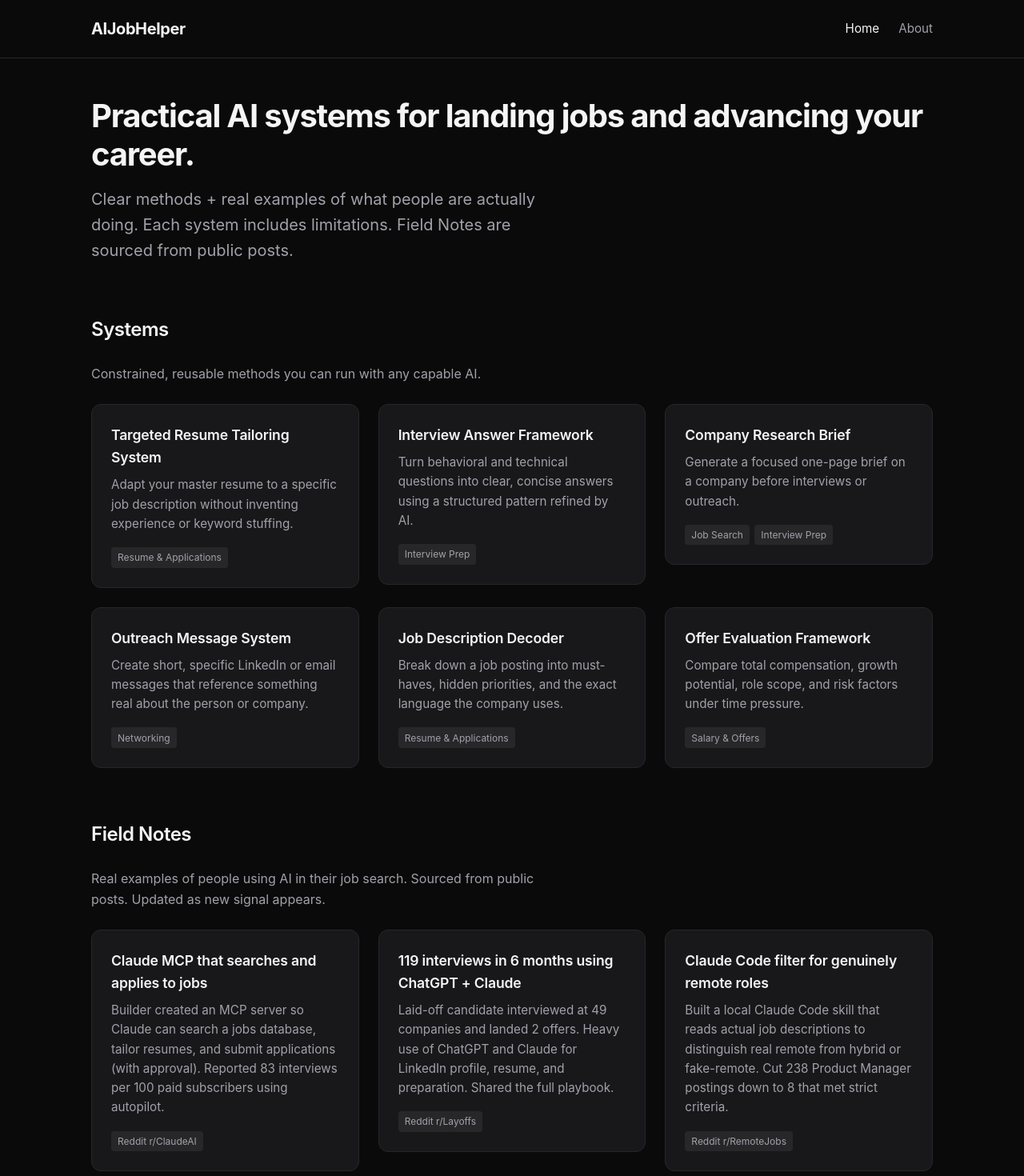
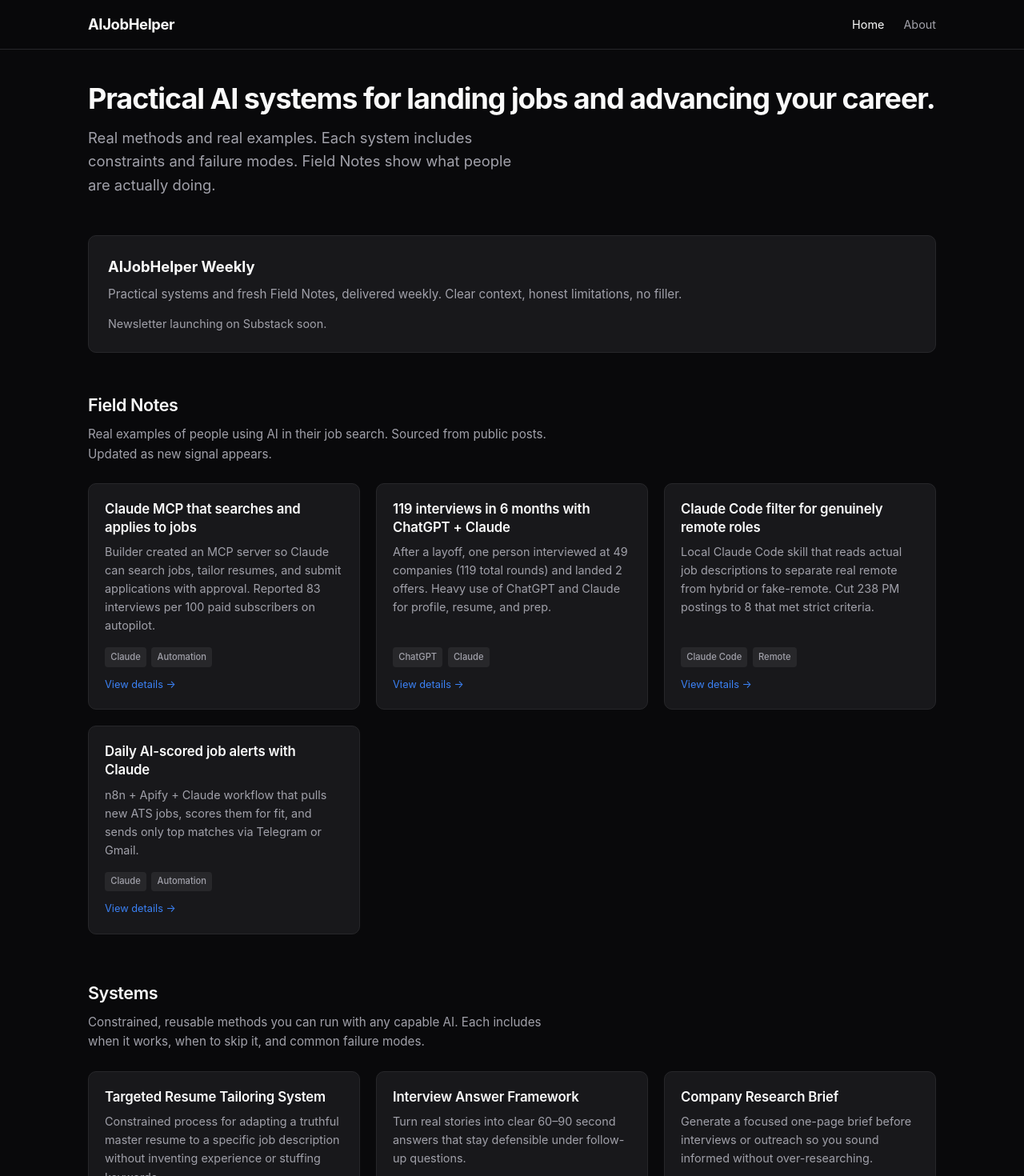
Before and after one commit to Labuscadora16/aijobhelper, a Next.js app: page / in a window 1280 px wide. Shown: the top 1470 px of the page at 80% size. Built offline with nearby package versions, Linux system fonts and the light colour scheme.

Commit message:
Full site revision: denser cards, clearer hierarchy, stronger real-use focus matching agentusecases.ai model

```diff
--- a/app/globals.css
+++ b/app/globals.css
@@ -1,10 +1,12 @@
 :root {
-  --bg: #0a0a0a;
-  --fg: #f5f5f5;
+  --bg: #09090b;
+  --fg: #fafafa;
   --muted: #a1a1aa;
   --border: #27272a;
+  --card: #18181b;
+  --card-hover: #1f1f23;
   --accent: #3b82f6;
-  --card: #18181b;
+  --tag-bg: #27272a;
 }
 
 * {
@@ -33,93 +35,133 @@ a:hover {
 .container {
   max-width: 1100px;
   margin: 0 auto;
-  padding: 0 1.5rem;
+  padding: 0 1.25rem;
 }
 
 header {
   border-bottom: 1px solid var(--border);
-  padding: 1.25rem 0;
-  margin-bottom: 3rem;
+  padding: 1rem 0;
+  margin-bottom: 2.5rem;
+  position: sticky;
+  top: 0;
+  background: rgba(9, 9, 11, 0.9);
+  backdrop-filter: blur(8px);
+  z-index: 50;
 }
 
 .logo {
   font-weight: 700;
-  font-size: 1.25rem;
+  font-size: 1.15rem;
   color: var(--fg);
   letter-spacing: -0.02em;
 }
 
 .hero {
-  margin-bottom: 4rem;
+  margin-bottom: 3rem;
 }
 
 .hero h1 {
-  font-size: 2.5rem;
+  font-size: 2.25rem;
   font-weight: 700;
   letter-spacing: -0.03em;
-  margin-bottom: 1rem;
+  margin-bottom: 0.75rem;
   line-height: 1.2;
 }
 
 .hero p {
-  font-size: 1.25rem;
+  font-size: 1.15rem;
   color: var(--muted);
-  max-width: 36rem;
+  max-width: 34rem;
 }
 
 .section-title {
-  font-size: 1.5rem;
+  font-size: 1.35rem;
   font-weight: 600;
+  margin-bottom: 0.5rem;
+  letter-spacing: -0.02em;
+}
+
+.section-desc {
+  color: var(--muted);
   margin-bottom: 1.5rem;
-  letter-spacing: -0.02em;
+  max-width: 36rem;
+  font-size: 0.95rem;
 }
 
 .grid {
   display: grid;
-  grid-template-columns: repeat(auto-fill, minmax(320px, 1fr));
-  gap: 1.5rem;
-  margin-bottom: 4rem;
+  grid-template-columns: repeat(auto-fill, minmax(300px, 1fr));
+  gap: 1.25rem;
+  margin-bottom: 3.5rem;
 }
 
 .card {
   background: var(--card);
   border: 1px solid var(--border);
-  border-radius: 12px;
-  padding: 1.5rem;
-  transition: border-color 0.15s;
+  border-radius: 10px;
+  padding: 1.25rem;
+  transition: border-color 0.15s, background 0.15s;
+  height: 100%;
+  display: flex;
+  flex-direction: column;
 }
 
 .card:hover {
   border-color: #3f3f46;
+  background: var(--card-hover);
 }
 
 .card h3 {
-  font-size: 1.1rem;
+  font-size: 1.05rem;
   font-weight: 600;
   margin-bottom: 0.5rem;
   letter-spacing: -0.01em;
+  line-height: 1.35;
 }
 
 .card p {
   color: var(--muted);
-  font-size: 0.95rem;
+  font-size: 0.9rem;
   margin-bottom: 1rem;
+  flex-grow: 1;
+}
+
+.card-meta {
+  display: flex;
+  flex-wrap: wrap;
+  gap: 0.4rem;
+  margin-top: auto;
 }
 
 .tag {
   display: inline-block;
-  font-size: 0.75rem;
+  font-size: 0.7rem;
   color: var(--muted);
-  background: #27272a;
-  padding: 0.2rem 0.5rem;
+  background: var(--tag-bg);
+  padding: 0.2rem 0.45rem;
   border-radius: 4px;
-  margin-right: 0.4rem;
+  font-weight: 500;
+}
+
+.view-link {
+  font-size: 0.8rem;
+  color: var(--accent);
+  margin-top: 0.75rem;
+  display: inline-block;
 }
 
 footer {
   border-top: 1px solid var(--border);
   padding: 2rem 0;
-  margin-top: 4rem;
+  margin-top: 3rem;
   color: var(--muted);
-  font-size: 0.9rem;
+  font-size: 0.875rem;
 }
+
+.newsletter-box {
+  background: var(--card);
+  border: 1px solid var(--border);
+  border-radius: 10px;
+  padding: 1.5rem;
+  margin-bottom: 3rem;
+}
--- a/app/page.tsx
+++ b/app/page.tsx
@@ -4,38 +4,38 @@ const systems = [
   {
     slug: 'resume-tailoring',
     title: 'Targeted Resume Tailoring System',
-    description: 'Adapt your master resume to a specific job description without inventing experience or keyword stuffing.',
-    tags: ['Resume & Applications']
+    description: 'Constrained process for adapting a truthful master resume to a specific job description without inventing experience or stuffing keywords.',
+    tags: ['System', 'Resume']
   },
   {
     slug: 'interview-framework',
     title: 'Interview Answer Framework',
-    description: 'Turn behavioral and technical questions into clear, concise answers using a structured pattern refined by AI.',
-    tags: ['Interview Prep']
+    description: 'Turn real stories into clear 60–90 second answers that stay defensible under follow-up questions.',
+    tags: ['System', 'Interview']
   },
   {
     slug: 'company-research',
     title: 'Company Research Brief',
-    description: 'Generate a focused one-page brief on a company before interviews or outreach.',
-    tags: ['Job Search', 'Interview Prep']
+    description: 'Generate a focused one-page brief before interviews or outreach so you sound informed without over-researching.',
+    tags: ['System', 'Research']
   },
   {
     slug: 'outreach-system',
     title: 'Outreach Message System',
-    description: 'Create short, specific LinkedIn or email messages that reference something real about the person or company.',
-    tags: ['Networking']
+    description: 'Write short, specific LinkedIn or email messages that reference something real instead of generic templates.',
+    tags: ['System', 'Networking']
   },
   {
     slug: 'job-description-decoder',
     title: 'Job Description Decoder',
-    description: 'Break down a job posting into must-haves, hidden priorities, and the exact language the company uses.',
-    tags: ['Resume & Applications']
+    description: 'Extract must-haves, hidden priorities, and the exact language a company uses so your materials align truthfully.',
+    tags: ['System', 'Resume']
   },
   {
     slug: 'offer-evaluation',
     title: 'Offer Evaluation Framework',
-    description: 'Compare total compensation, growth potential, role scope, and risk factors under time pressure.',
-    tags: ['Salary & Offers']
+    description: 'Compare total compensation, growth potential, role scope, and risk factors when you have limited time to decide.',
+    tags: ['System', 'Offers']
   }
 ]
 
@@ -43,26 +43,26 @@ const fieldNotes = [
   {
     slug: 'claude-mcp-job-applications',
     title: 'Claude MCP that searches and applies to jobs',
-    summary: 'Builder created an MCP server so Claude can search a jobs database, tailor resumes, and submit applications (with approval). Reported 83 interviews per 100 paid subscribers using autopilot.',
-    source: 'Reddit r/ClaudeAI'
+    description: 'Builder created an MCP server so Claude can search jobs, tailor resumes, and submit applications with approval. Reported 83 interviews per 100 paid subscribers on autopilot.',
+    tags: ['Claude', 'Automation']
   },
   {
     slug: '119-interviews-playbook',
-    title: '119 interviews in 6 months using ChatGPT + Claude',
-    summary: 'Laid-off candidate interviewed at 49 companies and landed 2 offers. Heavy use of ChatGPT and Claude for LinkedIn profile, resume, and preparation. Shared the full playbook.',
-    source: 'Reddit r/Layoffs'
+    title: '119 interviews in 6 months with ChatGPT + Claude',
+    description: 'After a layoff, one person interviewed at 49 companies (119 total rounds) and landed 2 offers. Heavy use of ChatGPT and Claude for profile, resume, and prep.',
+    tags: ['ChatGPT', 'Claude']
   },
   {
     slug: 'claude-remote-job-filter',
     title: 'Claude Code filter for genuinely remote roles',
-    summary: 'Built a local Claude Code skill that reads actual job descriptions to distinguish real remote from hybrid or fake-remote. Cut 238 Product Manager postings down to 8 that met strict criteria.',
-    source: 'Reddit r/RemoteJobs'
+    description: 'Local Claude Code skill that reads actual job descriptions to separate real remote from hybrid or fake-remote. Cut 238 PM postings to 8 that met strict criteria.',
+    tags: ['Claude Code', 'Remote']
   },
   {
     slug: 'daily-ai-scored-job-alerts',
     title: 'Daily AI-scored job alerts with Claude',
-    summary: 'n8n + Apify + Claude workflow that pulls new jobs from ATS career pages, scores them for fit, and sends only the top matches via Telegram/Gmail.',
-    source: 'Reddit r/n8n'
+    description: 'n8n + Apify + Claude workflow that pulls new ATS jobs, scores them for fit, and sends only top matches via Telegram or Gmail.',
+    tags: ['Claude', 'Automation']
   }
 ]
 
@@ -72,7 +72,7 @@ export default function Home() {
       <header>
         <div className="container" style={{ display: 'flex', justifyContent: 'space-between', alignItems: 'center' }}>
           <div className="logo">AIJobHelper</div>
-          <nav style={{ display: 'flex', gap: '1.5rem', fontSize: '0.95rem' }}>
+          <nav style={{ display: 'flex', gap: '1.5rem', fontSize: '0.9rem' }}>
             <Link href="/" style={{ color: 'var(--fg)' }}>Home</Link>
             <Link href="/about" style={{ color: 'var(--muted)' }}>About</Link>
           </nav>
@@ -83,15 +83,48 @@ export default function Home() {
         <section className="hero">
           <h1>Practical AI systems for landing jobs and advancing your career.</h1>
           <p>
-            Clear methods + real examples of what people are actually doing.
-            Each system includes limitations. Field Notes are sourced from public posts.
+            Real methods and real examples. Each system includes constraints and failure modes.
+            Field Notes show what people are actually doing.
           </p>
         </section>
 
-        <section style={{ marginBottom: '4rem' }}>
+        <div className="newsletter-box">
+          <h2 style={{ fontSize: '1.15rem', marginBottom: '0.5rem' }}>AIJobHelper Weekly</h2>
+          <p style={{ color: 'var(--muted)', fontSize: '0.95rem', marginBottom: '0.75rem' }}>
+            Practical systems and fresh Field Notes, delivered weekly. Clear context, honest limitations, no filler.
+          </p>
+          <p style={{ color: 'var(--muted)', fontSize: '0.9rem' }}>
+            Newsletter launching on Substack soon.
+          </p>
+        </div>
+
+        <section>
+          <h2 className="section-title">Field Notes</h2>
+          <p className="section-desc">
+            Real examples of people using AI in their job search. Sourced from public posts. Updated as new signal appears.
+          </p>
+          <div className="grid">
+            {fieldNotes.map((note) => (
+              <Link key={note.slug} href={`/field-notes/${note.slug}`} style={{ textDecoration: 'none', color: 'inherit' }}>
+                <div className="card">
+                  <h3>{note.title}</h3>
+                  <p>{note.description}</p>
+                  <div className="card-meta">
+                    {note.tags.map((tag) => (
+                      <span key={tag} className="tag">{tag}</span>
+                    ))}
+                  </div>
+                  <span className="view-link">View details →</span>
+                </div>
+              </Link>
+            ))}
+          </div>
+        </section>
+
+        <section>
           <h2 className="section-title">Systems</h2>
-          <p style={{ color: 'var(--muted)', marginBottom: '1.5rem', maxWidth: '36rem' }}>
-            Constrained, reusable methods you can run with any capable AI.
+          <p className="section-desc">
+            Constrained, reusable methods you can run with any capable AI. Each includes when it works, when to skip it, and common failure modes.
           </p>
           <div className="grid">
             {systems.map((system) => (
@@ -99,44 +132,16 @@ export default function Home() {
                 <div className="card">
                   <h3>{system.title}</h3>
                   <p>{system.description}</p>
-                  <div>
+                  <div className="card-meta">
                     {system.tags.map((tag) => (
                       <span key={tag} className="tag">{tag}</span>
                     ))}
                   </div>
+                  <span className="view-link">View system →</span>
                 </div>
               </Link>
             ))}
           </div>
-        </section>
-
-        <section style={{ marginBottom: '4rem' }}>
-          <h2 className="section-title">Field Notes</h2>
-          <p style={{ color: 'var(--muted)', marginBottom: '1.5rem', maxWidth: '36rem' }}>
-            Real examples of people using AI in their job search. Sourced from public posts. Updated as new signal appears.
-          </p>
-          <div className="grid">
-            {fieldNotes.map((note) => (
-              <Link key={note.slug} href={`/field-notes/${note.slug}`} style={{ textDecoration: 'none', color: 'inherit' }}>
-                <div className="card">
-                  <h3>{note.title}</h3>
-                  <p>{note.summary}</p>
-                  <span className="tag">{note.source}</span>
-                </div>
-              </Link>
-            ))}
-          </div>
-        </section>
-
-        <section>
-          <h2 className="section-title">AIJobHelper Weekly</h2>
-          <p style={{ color: 'var(--muted)', marginBottom: '1rem', maxWidth: '32rem' }}>
-            Practical systems and real Field Notes, delivered weekly.
-            Clear context, honest limitations, no filler. We only send when there’s something worth your time.
-          </p>
-          <p style={{ color: 'var(--muted)' }}>
-            Newsletter launching on Substack soon.
-          </p>
         </section>
       </main>
 
```
Also changed, not shown: app/about/page.tsx (+11 -10 lines).
